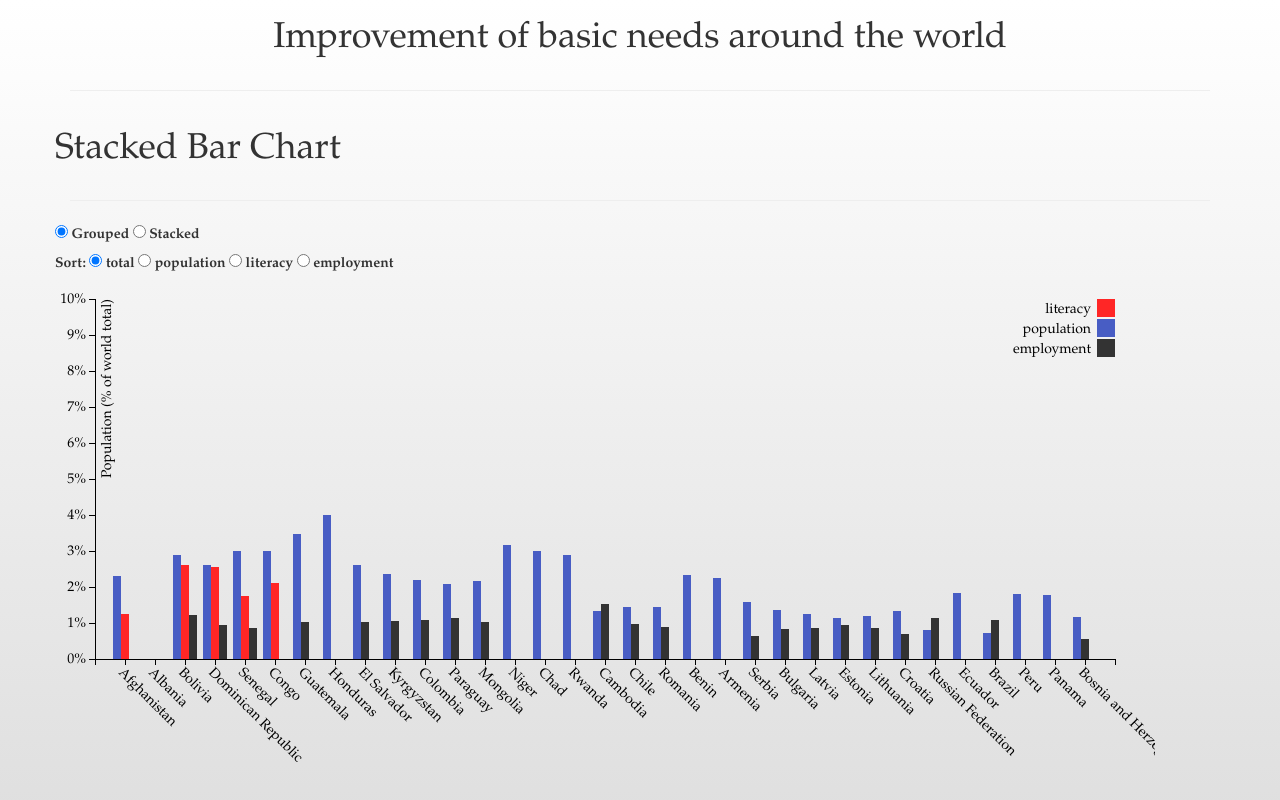
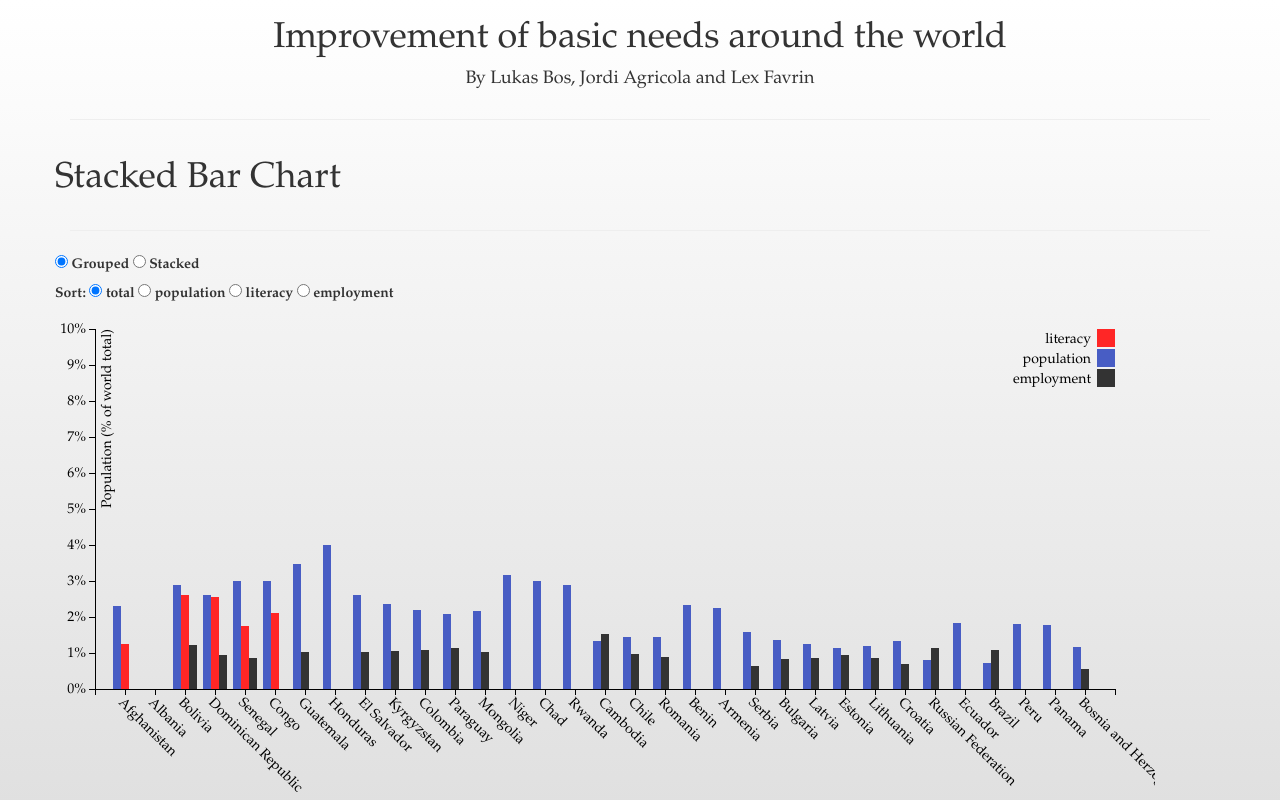
Before and after one commit to mrlukasbos/Development-towards-a-better-world, a plain HTML site: page index.html in a window 1280 px wide. Shown: the top 800 px of the page. Drawn offline with nearby package versions, Linux system fonts and the light colour scheme.

Commit message:
Updated subtitle
Sorry about all the commits

```diff
--- a/index.html
+++ b/index.html
@@ -20,6 +20,7 @@
   <div class="container">
     <div class="row" align="center">
       <h1> Improvement of basic needs around the world </h1>
+	  <h4> By Lukas Bos, Jordi Agricola and Lex Favrin </h4>
     </div>
 
 
```
